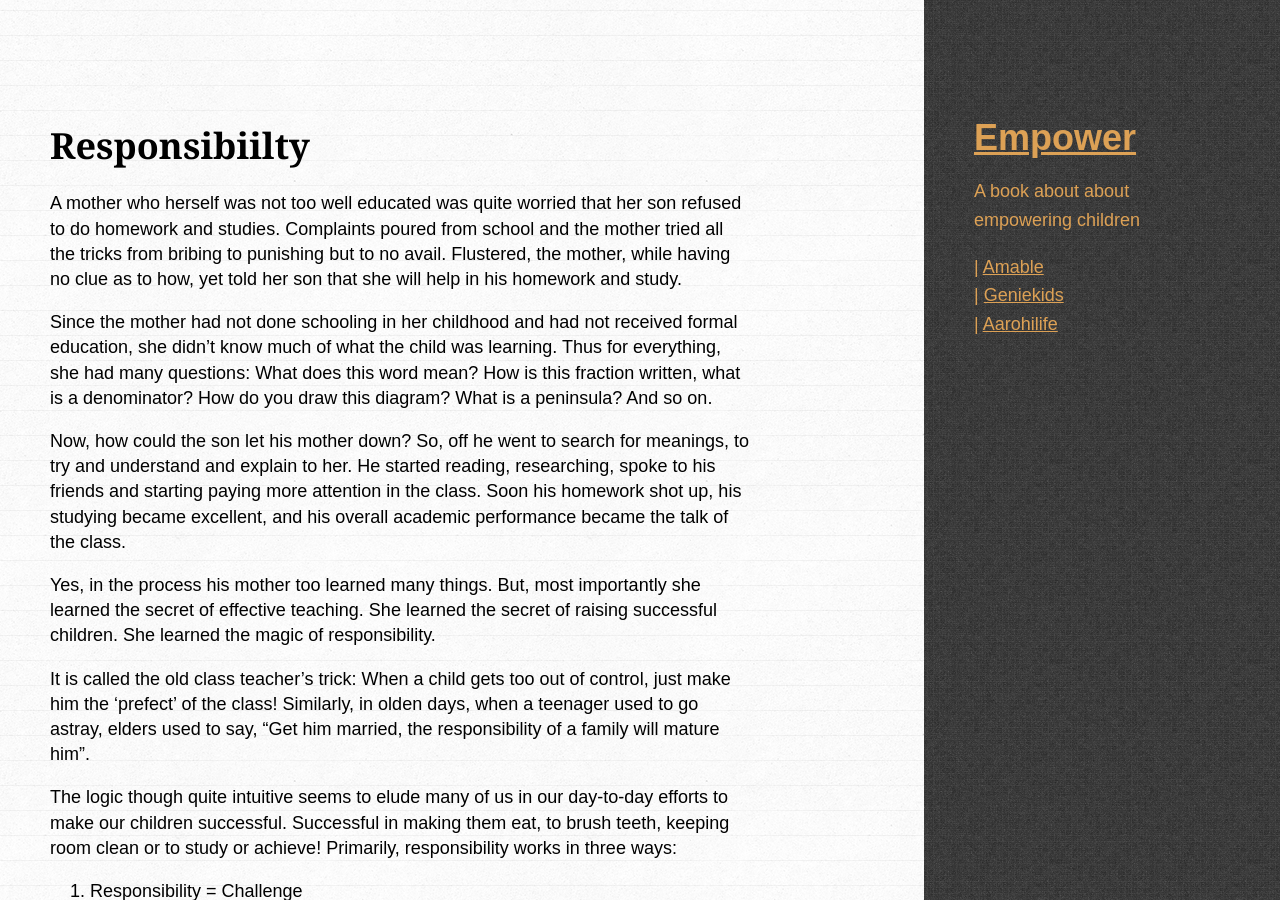
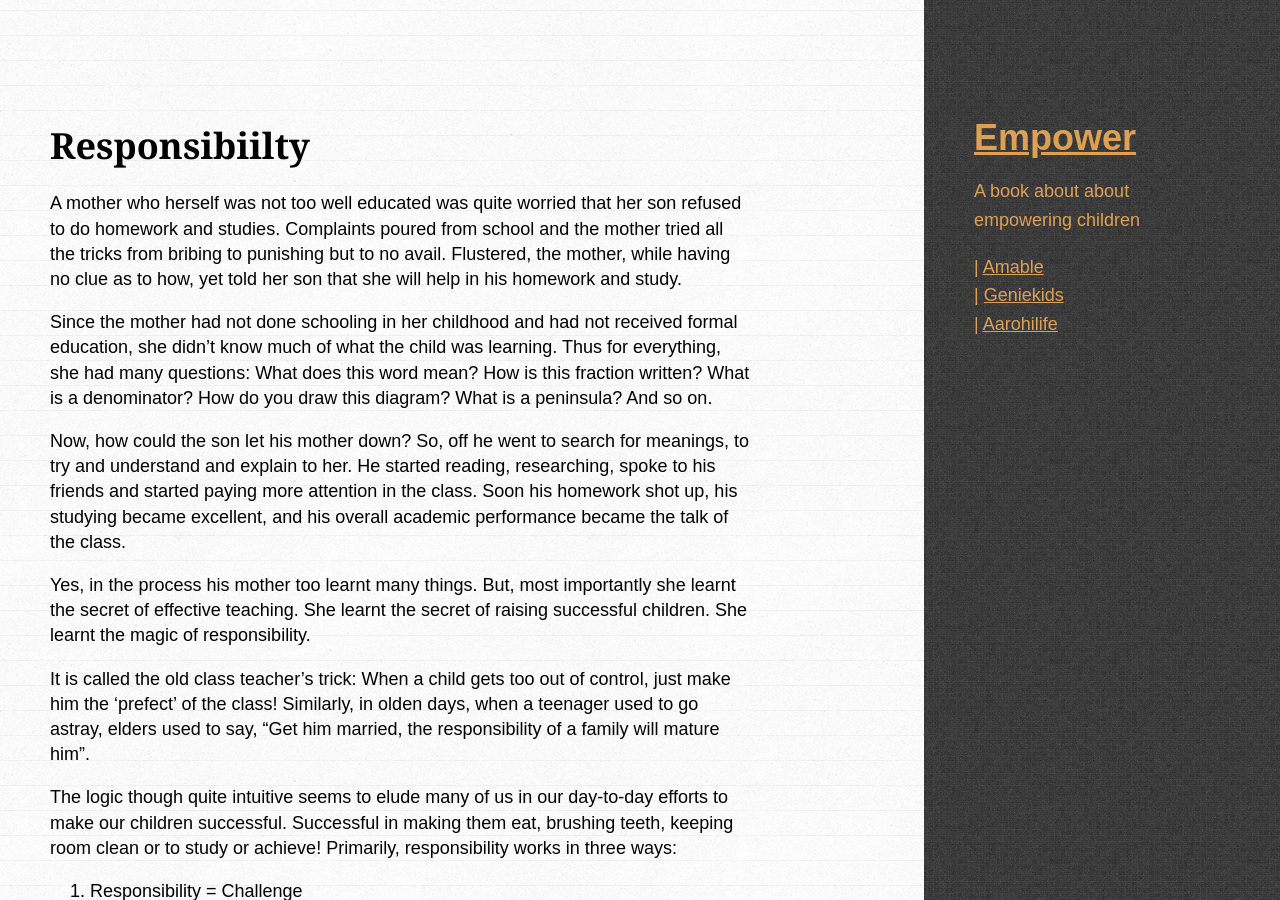
Before and after one commit to amitkaps/empower, a Jekyll site: the page built from _posts/2013-08-10-responsibility.md, in a window 1280 px wide and 900 px high. Built offline with Jekyll 4.4.1, drawn with Linux system fonts in a browser that asks for light colours; some web fonts are replaced; some of the changed text lies outside the part shown.

Commit message:
Updated 2013-08-10-responsibility.md

```diff
--- a/_posts/2013-08-10-responsibility.md
+++ b/_posts/2013-08-10-responsibility.md
@@ -8,15 +8,15 @@ published: true
 
 A mother who herself was not too well educated was quite worried that her son refused to do homework and studies. Complaints poured from school and the mother tried all the tricks from bribing to punishing but to no avail. Flustered, the mother, while having no clue as to how, yet told her son that she will help in his homework and study.
 
-Since the mother had not done schooling in her childhood and had not received formal education, she didn’t know much of what the child was learning. Thus for everything, she had many questions: What does this word mean? How is this fraction written, what is a denominator? How do you draw this diagram? What is a peninsula? And so on.
+Since the mother had not done schooling in her childhood and had not received formal education, she didn’t know much of what the child was learning. Thus for everything, she had many questions: What does this word mean? How is this fraction written? What is a denominator? How do you draw this diagram? What is a peninsula? And so on.
 
-Now, how could the son let his mother down? So, off he went to search for meanings, to try and understand and explain to her. He started reading, researching, spoke to his friends and starting paying more attention in the class. Soon his homework shot up, his studying became excellent, and his overall academic performance became the talk of the class.
+Now, how could the son let his mother down? So, off he went to search for meanings, to try and understand and explain to her. He started reading, researching, spoke to his friends and started paying more attention in the class. Soon his homework shot up, his studying became excellent, and his overall academic performance became the talk of the class.
 
-Yes, in the process his mother too learned many things. But, most importantly she learned the secret of effective teaching. She learned the secret of raising successful children. She learned the magic of responsibility.
+Yes, in the process his mother too learnt many things. But, most importantly she learnt the secret of effective teaching. She learnt the secret of raising successful children. She learnt the magic of responsibility.
 
 It is called the old class teacher’s trick: When a child gets too out of control, just make him the ‘prefect’ of the class! Similarly, in olden days, when a teenager used to go astray, elders used to say, “Get him married, the responsibility of a family will mature him”.
 
-The logic though quite intuitive seems to elude many of us in our day-to-day efforts to make our children successful. Successful in making them eat, to brush teeth, keeping room clean or to study or achieve! Primarily, responsibility works in three ways:
+The logic though quite intuitive seems to elude many of us in our day-to-day efforts to make our children successful. Successful in making them eat, brushing teeth, keeping room clean or to study or achieve! Primarily, responsibility works in three ways:
 
 1. Responsibility = Challenge
 
@@ -39,7 +39,7 @@ Present the responsibility as something important. Even if this means you need t
 Give the power completely. No point child being on the horse while you hold the reins. Too many parents stumble for this reason. One father said to his child, "You are responsible for your little brother". Then every few seconds one could hear the father, “Hold him like this”, “Don’t force him like that”, “Leave the string” and so on. Chuck back-seat driving, relax and start enjoying the lovely view of child trying to figure out the best way to deliver on the responsibility.
 
 Just because the horse stumbles on the first few hurdles, don’t pull the horse out of the race. Nothing demoralizes a child more than responsibility taken back. Isn’t mistakes part of the learning process? Or isn’t mistakes THE learning process? Give in a second chance, a third chance, a fourth chance … till when.... till the child (and not you) runs out of patience.
-Part reason why the mother in the story above succeeded was that she was the student. She did not tell her son to teach to somebody else and then busy herself in the kitchen. Her being the student forced her to be THERE. Stay on their side, albeit playing the mannequin’s role. Child use an adults support as a pulley, to pull out resources within. Inspiring and encouraging presence of an adult can do wonders!
+Part of the reason why the mother in the story above succeeded was that she was the student. She did not tell her son to teach somebody else and then busy herself in the kitchen. Her being the student forced her to be THERE. Stay on their side, albeit playing the mannequin’s role. Child uses an adult's support as a pulley, to pull out resources within. Inspiring and encouraging presence of an adult can do wonders!
 
 To give responsibility ask questions, ask HOW & WHAT questions: How can you do that? How can you take care? How can you be responsible for this? What do think we should do? How can we achieve …? In what ways can YOU help ME? What do you think is the best way to handle this? Which strength/ resource of yours you can use here/ in this situation? And so on. Remember your task is only to ask the questions – leave it to them to sort out the answers themselves.
 
```
